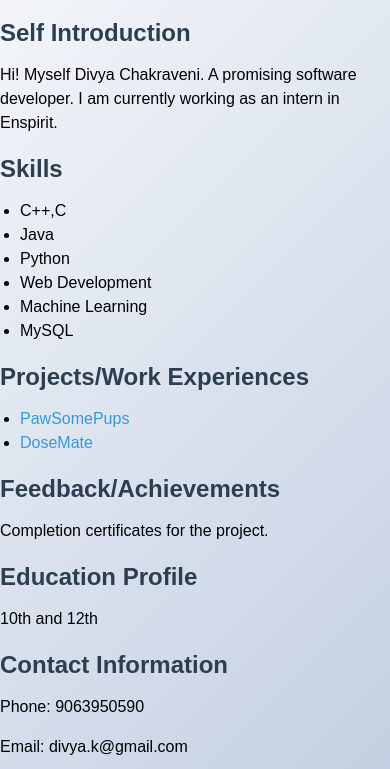
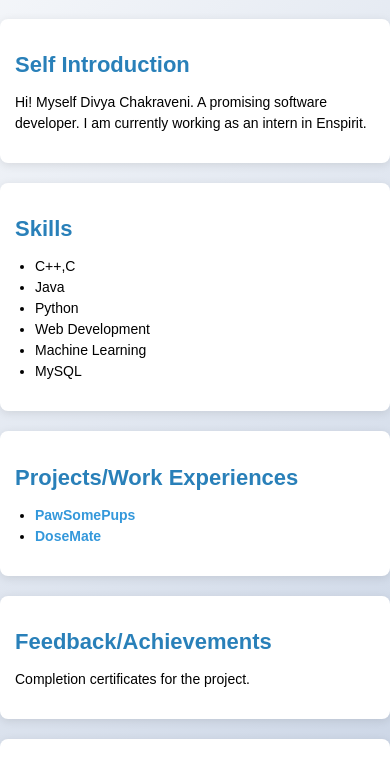
Before and after one commit to DivyaChakraveni/FEWD, a plain HTML site: page Portfolio.html in a window 390 px wide. Shown: the part 61-830 px from the top of the page. Drawn offline with Linux system fonts and the light colour scheme.

Commit message:
Updated the css for Feedback and Portfolio

```diff
--- a/Feedback&Portfolio.css
+++ b/Feedback&Portfolio.css
@@ -89,11 +89,23 @@ h1, h2 {
 
 section {
     margin: 20px 0;
+    padding: 20px;
+    border-radius: 8px;
+    background-color: #ffffff;
+    box-shadow: 0 2px 10px rgba(0, 0, 0, 0.1);
+    transition: transform 0.3s ease;
+    max-width: 800px; /* Set a max width for the sections */
+    margin: 20px auto; /* Center the sections */
+}
+
+section:hover {
+    transform: scale(1.02);
 }
 
 section h2 {
     font-size: 24px;
     margin-bottom: 10px;
+    color: #2980b9;
 }
 
 section p, section ul {
@@ -109,8 +121,26 @@ section ul {
 section a {
     color: #3498db;
     text-decoration: none;
+    font-weight: bold;
+    transition: color 0.3s ease;
 }
 
 section a:hover {
     text-decoration: underline;
+    color: #2980b9;
 }
+
+/* Responsive Design */
+@media (max-width: 768px) {
+    section {
+        padding: 15px;
+    }
+
+    section h2 {
+        font-size: 22px;
+    }
+
+    section p, section ul {
+        font-size: 14px;
+    }
+}
```
